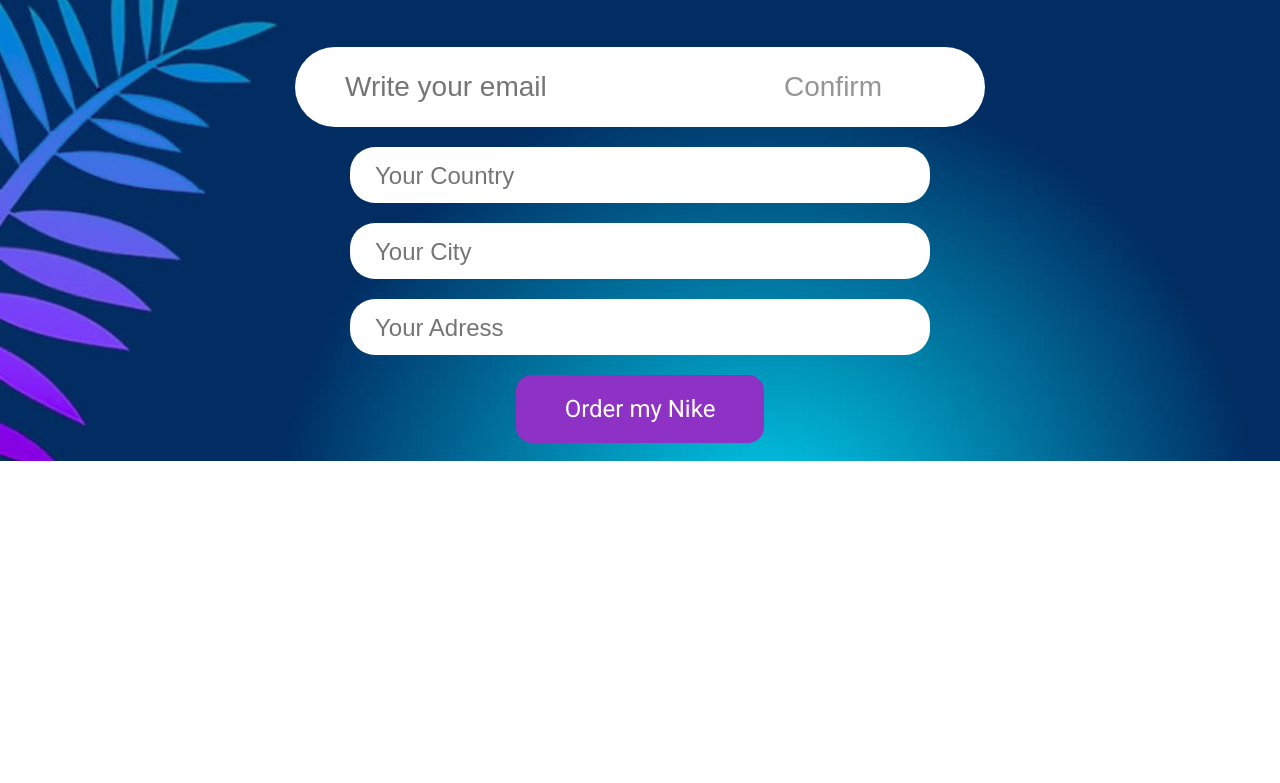
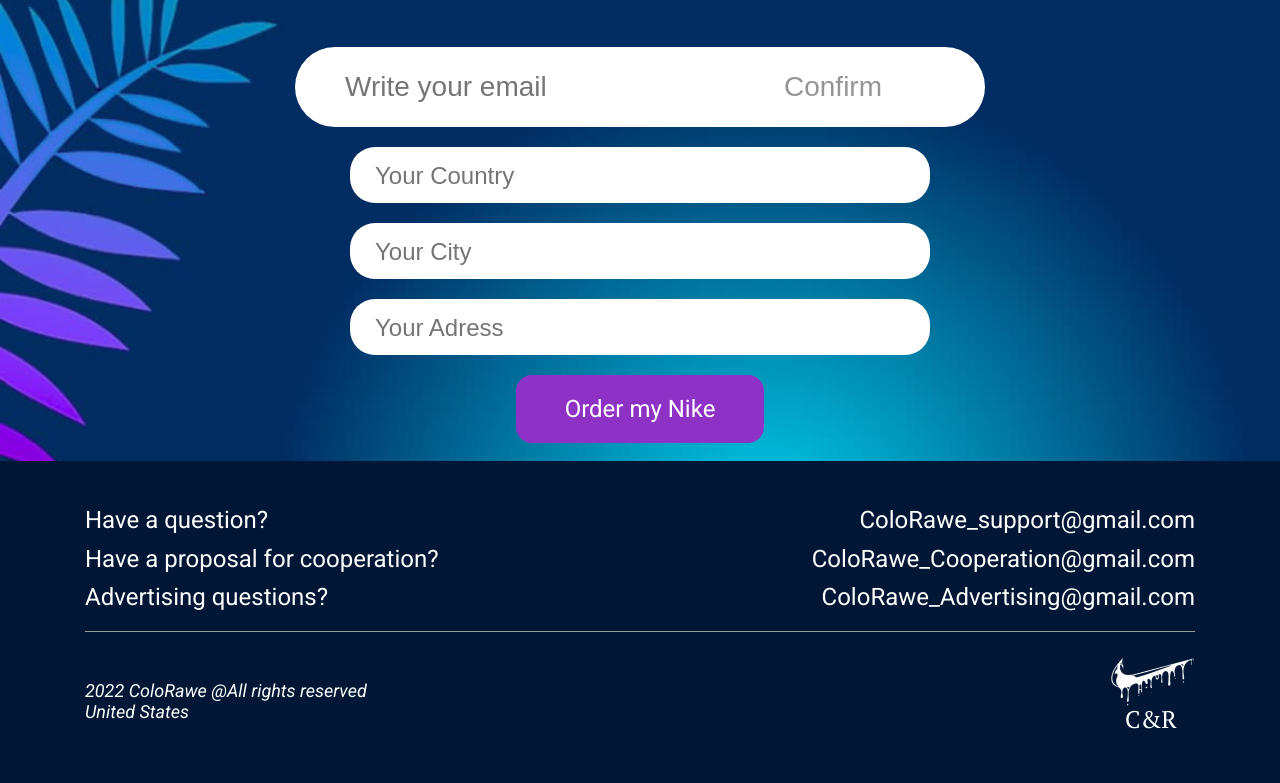
Before and after one commit to IvanMedvedovskyi/ColorRave-Site, a plain HTML site: page index.html in a window 1280 px wide. Shown: the part 2063-2846 px from the top of the page. Before the commit the page ends 2524 px from the top, so only its background shows below. Drawn offline with Linux system fonts and the light colour scheme.

Commit message:
add footer

```diff
--- /dev/null
+++ b/css/footer.css
@@ -0,0 +1,79 @@
+footer {
+    font-family: "Roboto", sans-serif;
+    background-color: #021635;
+}
+
+.footer_container {
+    margin: 0 auto;
+    max-width: 1110px;
+    width: 100%;
+}
+
+.footer_top {
+    display: flex;
+    justify-content: space-between;
+    padding-top: 45px;
+    padding-bottom: 20px;
+}
+
+.footer_top--right {
+    display: flex;
+    flex-direction: column;
+}
+
+.footer_top--left--title {
+    font-size: 24px;
+    font-weight: 400;
+    line-height: 28.13px;
+    text-align: left;
+    color: #ffffff;
+}
+
+.footer_top--left--title:not(:last-child) {
+    margin-bottom: 10px;
+}
+
+.footer_top--right {
+    display: flex;
+    flex-direction: column;
+    align-items: end;
+}
+
+.footer_top--right--link {
+    font-size: 24px;
+    font-weight: 400;
+    line-height: 28.13px;
+    text-align: left;
+    color: #ffffff;
+}
+
+.footer_top--right--link:not(:last-child) {
+    margin-bottom: 10px;
+}
+
+.footer_line {
+    width: 100%;
+    background-color: #9B9B9B;
+    height: 1px;
+    margin-bottom: 24px;
+}
+
+.footer_bottom {
+    display: flex;
+    justify-content: space-between;
+    padding-bottom: 50px;
+
+}
+
+.footer_bottom--address {
+    font-family: Roboto;
+    font-size: 18px;
+    font-weight: 400;
+    line-height: 21.09px;
+    text-align: left;
+    color: #ffffff;
+}
+
+.footer_bottom--left {
+    margin-top: 24px;
+}
--- a/index.html
+++ b/index.html
@@ -157,6 +157,37 @@
             </div>
         </div>
     </main>
+    <footer class="footer">
+        <div class="footer_container">
+            <div class="footer_top">
+                <div class="footer_top--left">
+                    <h2 class="footer_top--left--title">Have a question?</h2>
+                    <h2 class="footer_top--left--title">Have a proposal for cooperation?</h2>
+                    <h2 class="footer_top--left--title">Advertising questions?</h2>
+                </div>
+                <div class="footer_top--right">
+                    <a class="footer_top--right--link"
+                        href="mailto:ColoRawe_support@gmail.com">ColoRawe_support@gmail.com</a>
+                    <a class="footer_top--right--link"
+                        href="mailto:ColoRawe_Cooperation@gmail.com">ColoRawe_Cooperation@gmail.com</a>
+                    <a class="footer_top--right--link"
+                        href="mailto:ColoRawe_Advertising@gmail.com">ColoRawe_Advertising@gmail.com</a>
+                </div>
+            </div>
+            <div class="footer_line"></div>
+            <div class="footer_bottom">
+                <div class="footer_bottom--left">
+                    <address>
+                        <p class="footer_bottom--address">2022 ColoRawe @All rights reserved</p>
+                        <p class="footer_bottom--address">United States</p>
+                    </address>
+                </div>
+                <div class="footer_bottom--right">
+                    <img src="./img/Group 1 (1).png" alt="">
+                </div>
+        </div>
+        </div>
+    </footer>
 </body>
 
 </html>
--- a/style.css
+++ b/style.css
@@ -6,3 +6,4 @@
 @import url("./css/main-second.css");
 @import url("./css/main-third.css");
 @import url("./css/main-fourth.css");
+@import url("./css/footer.css");
```
Also changed, not shown: img/Group 1 (1).png (added).
